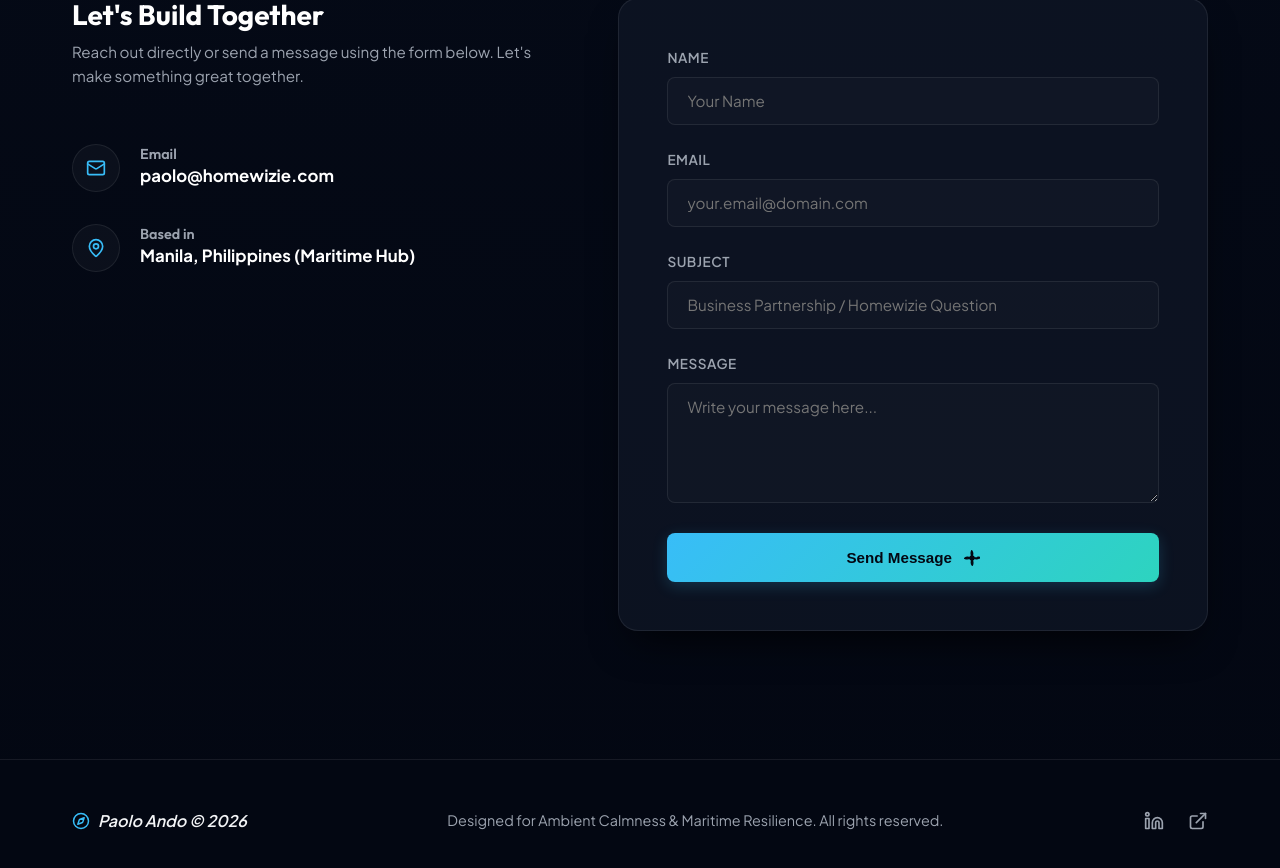
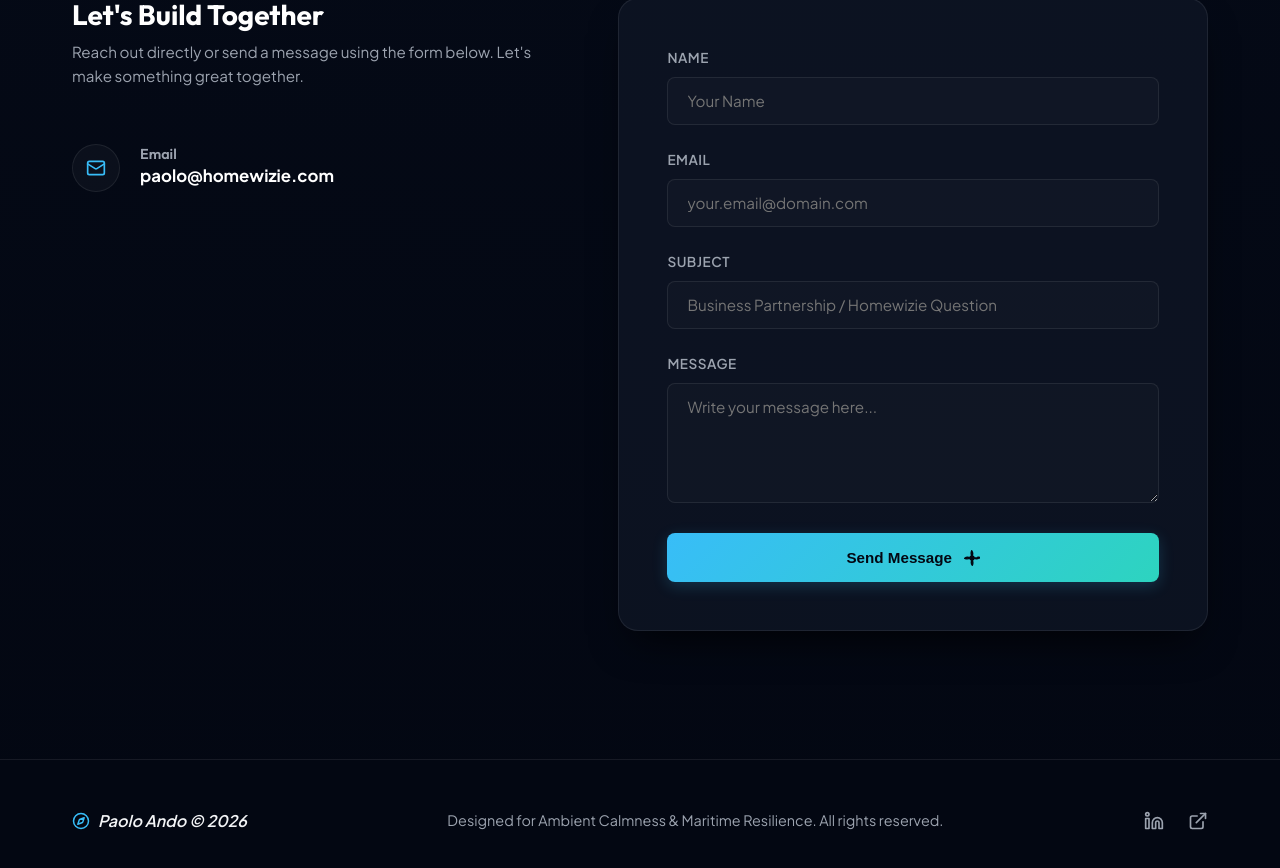
Before and after one commit to Lilpaolo67/paolo-portfolio, a React (Vite) app: page / in a window 1280 px wide. Shown: the part 4520-5388 px from the top of the page. Built offline with nearby package versions, Linux system fonts and the light colour scheme.

Commit message:
remove location

```diff
--- a/src/App.tsx
+++ b/src/App.tsx
@@ -9,7 +9,6 @@ import {
   Moon,
   CheckCircle,
   Mail,
-  MapPin,
   ExternalLink,
   ChevronRight,
   Shield,
@@ -545,15 +544,7 @@ export default function App() {
                 </div>
               </div>
 
-              <div className="contact-method">
-                <div className="contact-icon-box">
-                  <MapPin size={20} />
-                </div>
-                <div className="contact-details">
-                  <h4>Based in</h4>
-                  <p>Manila, Philippines (Maritime Hub)</p>
-                </div>
-              </div>
+
             </div>
 
             {/* Form Column */}
```
